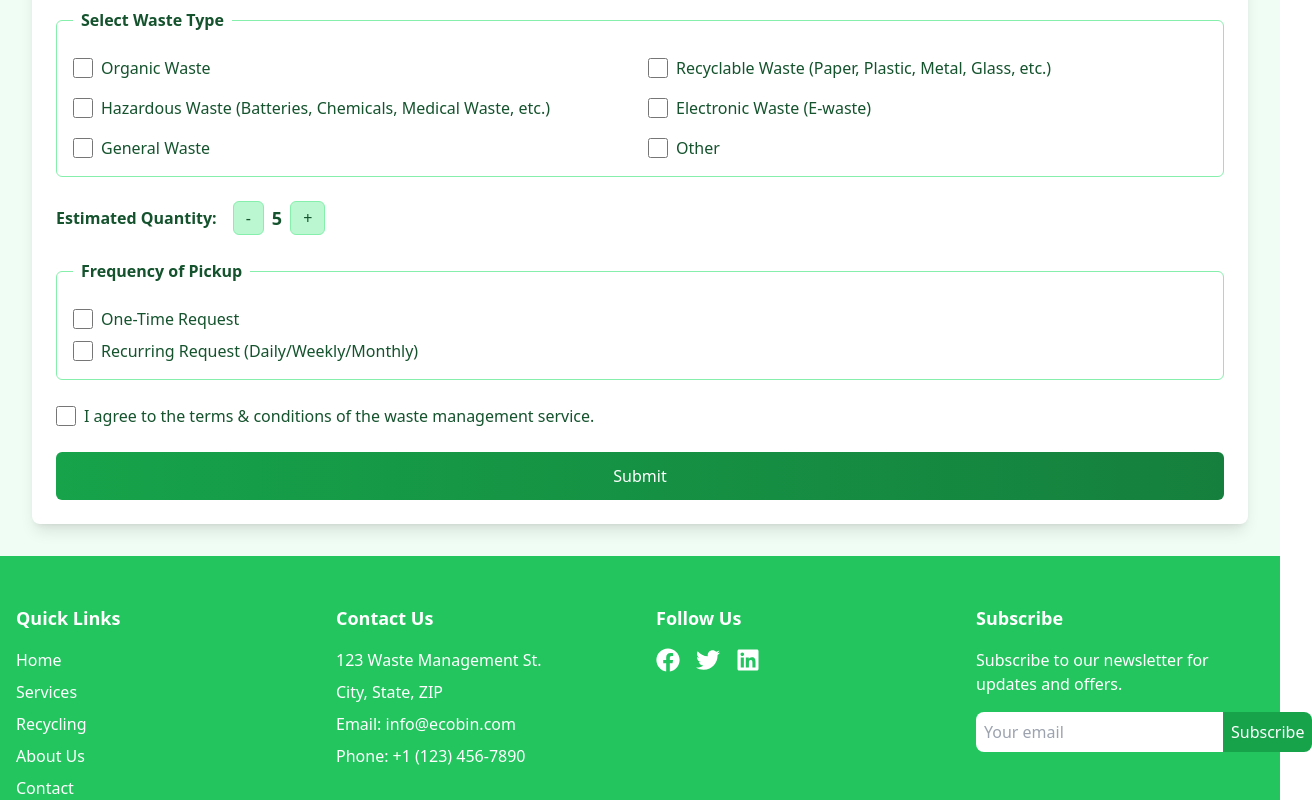
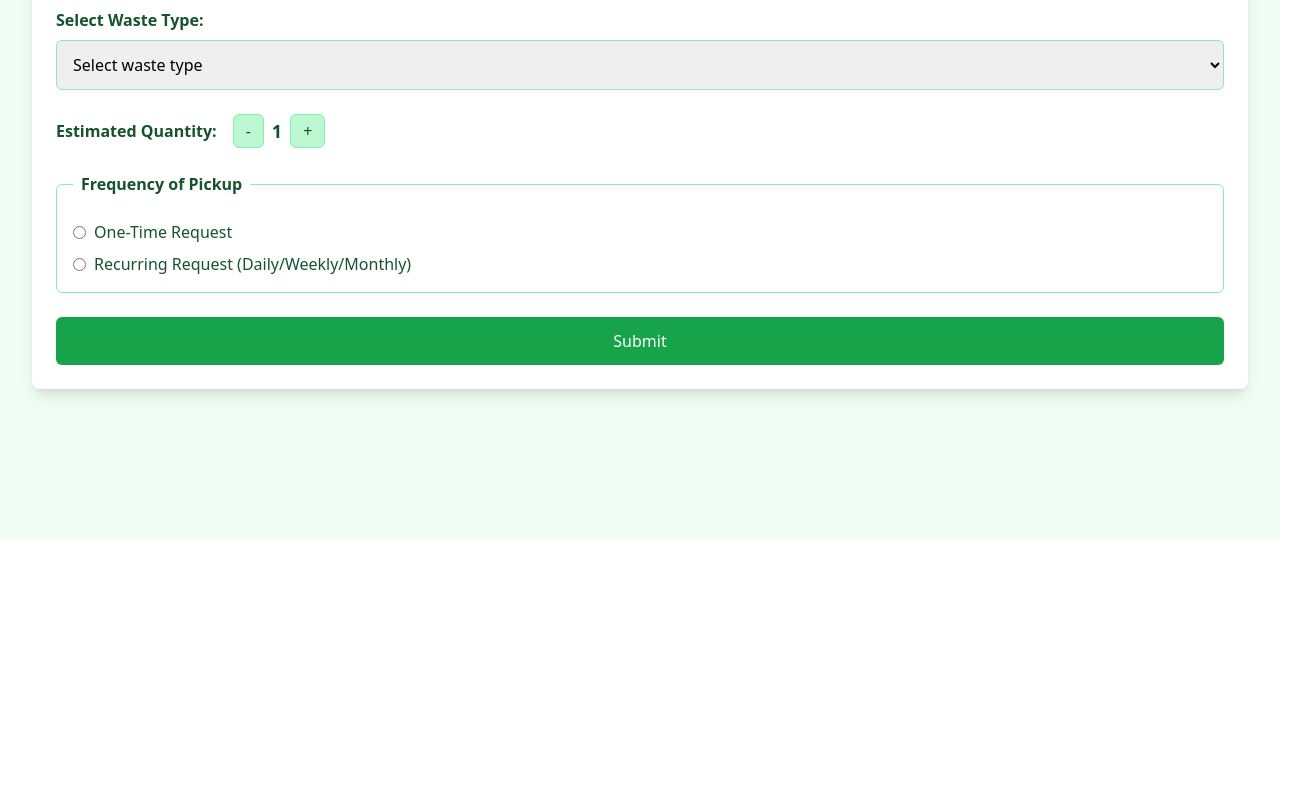
Before and after one commit to senu02/EcoBin, a React (Create React App) app in the folder ecobin/: page /WastePickupRequest in a window 1280 px wide. Shown: the part 340-1140 px from the top of the page, 1312 px wide, since content can reach past the window. After the commit the page ends 880 px from the top, so only its background shows below. Built offline with nearby package versions, Linux system fonts and the light colour scheme.

Commit message:
add waste request form

```diff
--- a/ecobin/src/Home/RequestWaste.jsx
+++ b/ecobin/src/Home/RequestWaste.jsx
@@ -1,22 +1,73 @@
+import axios from "axios";
 import { useState } from "react";
-import {
-  FaBars,
-  FaBell,
-  FaUser,
-  FaHome,
-  FaTrash,
-  FaPhone,
-  FaCalendar,
-  FaFacebook,
-  FaTwitter,
-  FaLinkedin,
-} from "react-icons/fa";
+import { FaBars, FaBell, FaUser, FaHome, FaPhone } from "react-icons/fa";
+import { useNavigate } from "react-router-dom";
+import { AiOutlineCheckCircle } from "react-icons/ai";
+import UserService from "./UserService";
 
 export default function WastePickupRequest() {
-  const [quantity, setQuantity] = useState(5);
+  let navigate = useNavigate();
+
+  const [wasteRequest, setWasteRequest] = useState({
+    name: "",
+    address: "",
+    mobile: "",
+    wasteType: "",
+    quantity: 1,
+    frequencyPickup: "",
+  });
+
+  const [showSuccessPopup, setShowSuccessPopup] = useState(false);
+
+  const { name, address, mobile, wasteType, quantity, frequencyPickup } = wasteRequest;
+
+  // Handle input changes
+  const onInputChange = (e) => {
+    setWasteRequest({ ...wasteRequest, [e.target.name]: e.target.value });
+  };
+
+  // Handle quantity increment and decrement
+  const increaseQuantity = () => {
+    setWasteRequest((prev) => ({ ...prev, quantity: prev.quantity + 1 }));
+  };
+
+  const decreaseQuantity = () => {
+    setWasteRequest((prev) => ({
+      ...prev,
+      quantity: Math.max(1, prev.quantity - 1),
+    }));
+  };
+
+  // Submit form
+  const onSubmit = async (e) => {
+    e.preventDefault();
+    try {
+      await axios.post(`${UserService.BASE_URL}/public/addRequest`, wasteRequest);
+      setShowSuccessPopup(true); // Show success popup
+      setTimeout(() => {
+        setShowSuccessPopup(false); // Hide success popup after 3 seconds
+        navigate("/"); // Navigate to home page
+      }, 3000); // Adjust this timeout value as needed
+    } catch (error) {
+      console.error("Error submitting waste pickup request:", error);
+    }
+  };
 
   return (
     <div className="flex flex-col min-h-screen bg-green-50">
+      {/* Success Popup */}
+      {showSuccessPopup && (
+        <div className="fixed inset-0 flex justify-center items-center bg-gray-900 bg-opacity-50 z-50">
+          <div className="bg-white p-6 rounded-lg shadow-lg w-80">
+            <div className="flex justify-center mb-4">
+              <AiOutlineCheckCircle className="text-green-500 text-6xl" />
+            </div>
+            <h3 className="text-xl font-semibold text-center text-green-500">Request Added Successfully!</h3>
+            <p className="text-center text-gray-600 mt-2">Your Request has been saved.</p>
+          </div>
+        </div>
+      )}
+
       {/* Main Content */}
       <main className="flex-1 p-8 overflow-y-auto">
         {/* Header */}
@@ -30,7 +81,7 @@ export default function WastePickupRequest() {
 
         {/* Form */}
         <div className="bg-white shadow-lg rounded-lg p-6">
-          <form className="space-y-6">
+          <form className="space-y-6" onSubmit={onSubmit}>
             {/* Input Fields */}
             <div className="grid grid-cols-1 md:grid-cols-2 gap-6">
               <div className="relative">
@@ -38,6 +89,10 @@ export default function WastePickupRequest() {
                   type="text"
                   placeholder="Name"
                   className="w-full p-3 pl-10 border border-green-300 rounded-md focus:border-green-500 focus:ring-2 focus:ring-green-200"
+                  name="name"
+                  value={name}
+                  onChange={onInputChange}
+                  required
                 />
                 <FaUser className="absolute left-3 top-3.5 text-green-500" />
               </div>
@@ -46,6 +101,10 @@ export default function WastePickupRequest() {
                   type="text"
                   placeholder="Address"
                   className="w-full p-3 pl-10 border border-green-300 rounded-md focus:border-green-500 focus:ring-2 focus:ring-green-200"
+                  name="address"
+                  value={address}
+                  onChange={onInputChange}
+                  required
                 />
                 <FaHome className="absolute left-3 top-3.5 text-green-500" />
               </div>
@@ -54,30 +113,34 @@ export default function WastePickupRequest() {
                   type="text"
                   placeholder="Mobile Number"
                   className="w-full p-3 pl-10 border border-green-300 rounded-md focus:border-green-500 focus:ring-2 focus:ring-green-200"
+                  name="mobile"
+                  value={mobile}
+                  onChange={onInputChange}
+                  required
                 />
                 <FaPhone className="absolute left-3 top-3.5 text-green-500" />
               </div>
             </div>
 
-            {/* Waste Type */}
-            <fieldset className="border border-green-300 p-4 rounded-md">
-              <legend className="font-semibold text-green-900 px-2">Select Waste Type</legend>
-              <div className="grid grid-cols-1 md:grid-cols-2 gap-4 mt-2">
-                {[
-                  "Organic Waste",
-                  "Recyclable Waste (Paper, Plastic, Metal, Glass, etc.)",
-                  "Hazardous Waste (Batteries, Chemicals, Medical Waste, etc.)",
-                  "Electronic Waste (E-waste)",
-                  "General Waste",
-                  "Other",
-                ].map((waste, index) => (
-                  <label key={index} className="flex items-center space-x-2">
-                    <input type="checkbox" className="h-5 w-5 accent-green-500" />
-                    <span className="text-green-900">{waste}</span>
-                  </label>
-                ))}
-              </div>
-            </fieldset>
+            {/* Waste Type (Dropdown) */}
+            <div className="relative">
+              <label className="font-semibold text-green-900">Select Waste Type:</label>
+              <select
+                name="wasteType"
+                value={wasteType}
+                onChange={onInputChange}
+                className="w-full p-3 border border-green-300 rounded-md focus:border-green-500 focus:ring-2 focus:ring-green-200 mt-2"
+                required
+              >
+                <option value="" disabled>Select waste type</option>
+                <option value="Organic Waste">Organic Waste</option>
+                <option value="Recyclable Waste">Recyclable Waste</option>
+                <option value="Hazardous Waste">Hazardous Waste</option>
+                <option value="Electronic Waste">Electronic Waste</option>
+                <option value="General Waste">General Waste</option>
+                <option value="Other">Other</option>
+              </select>
+            </div>
 
             {/* Estimated Quantity */}
             <div className="flex items-center space-x-4">
@@ -86,7 +149,7 @@ export default function WastePickupRequest() {
                 <button
                   type="button"
                   className="px-3 py-1 border border-green-300 rounded-md bg-green-200 text-green-900 hover:bg-green-300 transition-colors"
-                  onClick={() => setQuantity((q) => Math.max(1, q - 1))}
+                  onClick={decreaseQuantity}
                 >
                   -
                 </button>
@@ -94,7 +157,7 @@ export default function WastePickupRequest() {
                 <button
                   type="button"
                   className="px-3 py-1 border border-green-300 rounded-md bg-green-200 text-green-900 hover:bg-green-300 transition-colors"
-                  onClick={() => setQuantity((q) => q + 1)}
+                  onClick={increaseQuantity}
                 >
                   +
                 </button>
@@ -106,104 +169,36 @@ export default function WastePickupRequest() {
               <legend className="font-semibold text-green-900 px-2">Frequency of Pickup</legend>
               <div className="mt-2 space-y-2">
                 <label className="flex items-center space-x-2">
-                  <input type="checkbox" className="h-5 w-5 accent-green-500" />
+                  <input
+                    type="radio"
+                    name="frequencyPickup"
+                    value="One-Time"
+                    checked={frequencyPickup === "One-Time"}
+                    onChange={onInputChange}
+                  />
                   <span className="text-green-900">One-Time Request</span>
                 </label>
                 <label className="flex items-center space-x-2">
-                  <input type="checkbox" className="h-5 w-5 accent-green-500" />
-                  <span className="text-green-900">Recurring Request (Daily/Weekly/Monthly)</span>
+                  <input
+                    type="radio"
+                    name="frequencyPickup"
+                    value="Recurring"
+                    checked={frequencyPickup === "Recurring"}
+                    onChange={onInputChange}
+                  />
+                  <span className="text-green-900">
+                    Recurring Request (Daily/Weekly/Monthly)
+                  </span>
                 </label>
               </div>
             </fieldset>
 
-            {/* Terms & Submit Button */}
-            <div className="flex items-center space-x-2">
-              <input type="checkbox" className="h-5 w-5 accent-green-500" />
-              <span className="text-green-900">I agree to the terms & conditions of the waste management service.</span>
-            </div>
-
-            <button className="w-full bg-gradient-to-r from-green-600 to-green-700 text-white px-6 py-3 rounded-md hover:from-green-700 hover:to-green-800 transition-all">
+            <button className="w-full bg-green-600 text-white px-6 py-3 rounded-md hover:bg-green-700 transition-all">
               Submit
             </button>
           </form>
         </div>
       </main>
-
-      {/* Footer */}
-      <footer className="bg-green-500 text-white py-12 mt-auto">
-        <div className="container mx-auto px-4">
-          <div className="grid grid-cols-1 md:grid-cols-4 gap-8">
-            {/* Quick Links */}
-            <div>
-              <h3 className="text-lg font-bold mb-4">Quick Links</h3>
-              <ul className="space-y-2">
-                <li><a href="#home" className="hover:text-green-200">Home</a></li>
-                <li><a href="#services" className="hover:text-green-200">Services</a></li>
-                <li><a href="#recycling" className="hover:text-green-200">Recycling</a></li>
-                <li><a href="#about" className="hover:text-green-200">About Us</a></li>
-                <li><a href="#contact" className="hover:text-green-200">Contact</a></li>
-              </ul>
-            </div>
-
-            {/* Contact Information */}
-            <div>
-              <h3 className="text-lg font-bold mb-4">Contact Us</h3>
-              <ul className="space-y-2">
-                <li>123 Waste Management St.</li>
-                <li>City, State, ZIP</li>
-                <li>Email: info@ecobin.com</li>
-                <li>Phone: +1 (123) 456-7890</li>
-              </ul>
-            </div>
-
-            {/* Social Media Links */}
-            <div>
-              <h3 className="text-lg font-bold mb-4">Follow Us</h3>
-              <ul className="flex space-x-4">
-                <li>
-                  <a href="#" className="text-white hover:text-green-200">
-                    <FaFacebook className="w-6 h-6" />
-                  </a>
-                </li>
-                <li>
-                  <a href="#" className="text-white hover:text-green-200">
-                    <FaTwitter className="w-6 h-6" />
-                  </a>
-                </li>
-                <li>
-                  <a href="#" className="text-white hover:text-green-200">
-                    <FaLinkedin className="w-6 h-6" />
-                  </a>
-                </li>
-              </ul>
-            </div>
-
-            {/* Newsletter Subscription */}
-            <div>
-              <h3 className="text-lg font-bold mb-4">Subscribe</h3>
-              <p className="mb-4">Subscribe to our newsletter for updates and offers.</p>
-              <form className="flex">
-                <input
-                  type="email"
-                  placeholder="Your email"
-                  className="p-2 rounded-l-lg focus:outline-none text-black"
-                />
-                <button
-                  type="submit"
-                  className="bg-green-600 text-white p-2 rounded-r-lg hover:bg-green-700"
-                >
-                  Subscribe
-                </button>
-              </form>
-            </div>
-          </div>
-
-          {/* Copyright Notice */}
-          <div className="border-t border-gray-800 mt-8 pt-8 text-center">
-            <p>&copy; 2025 Ecobin. All rights reserved.</p>
-          </div>
-        </div>
-      </footer>
     </div>
   );
 }
```
